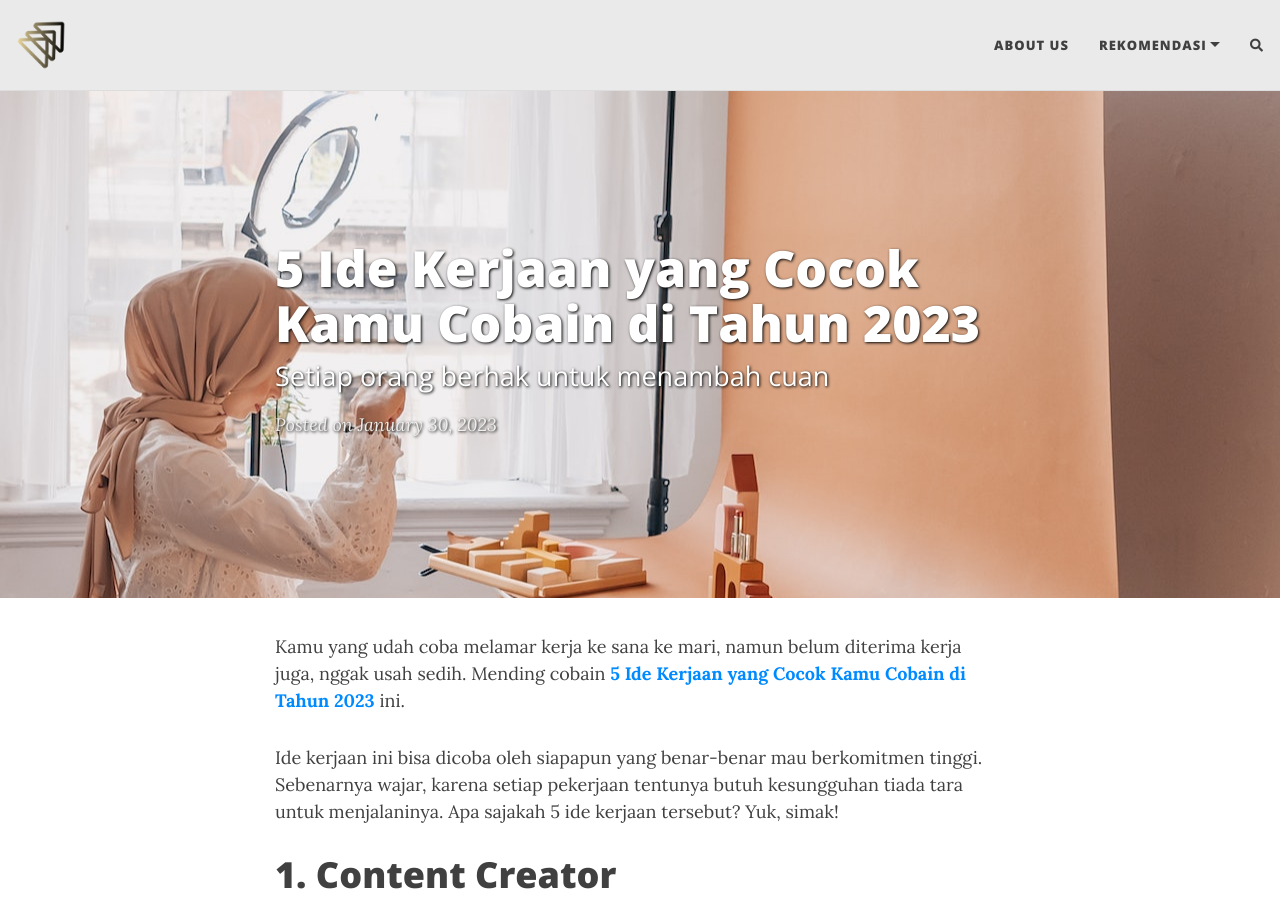
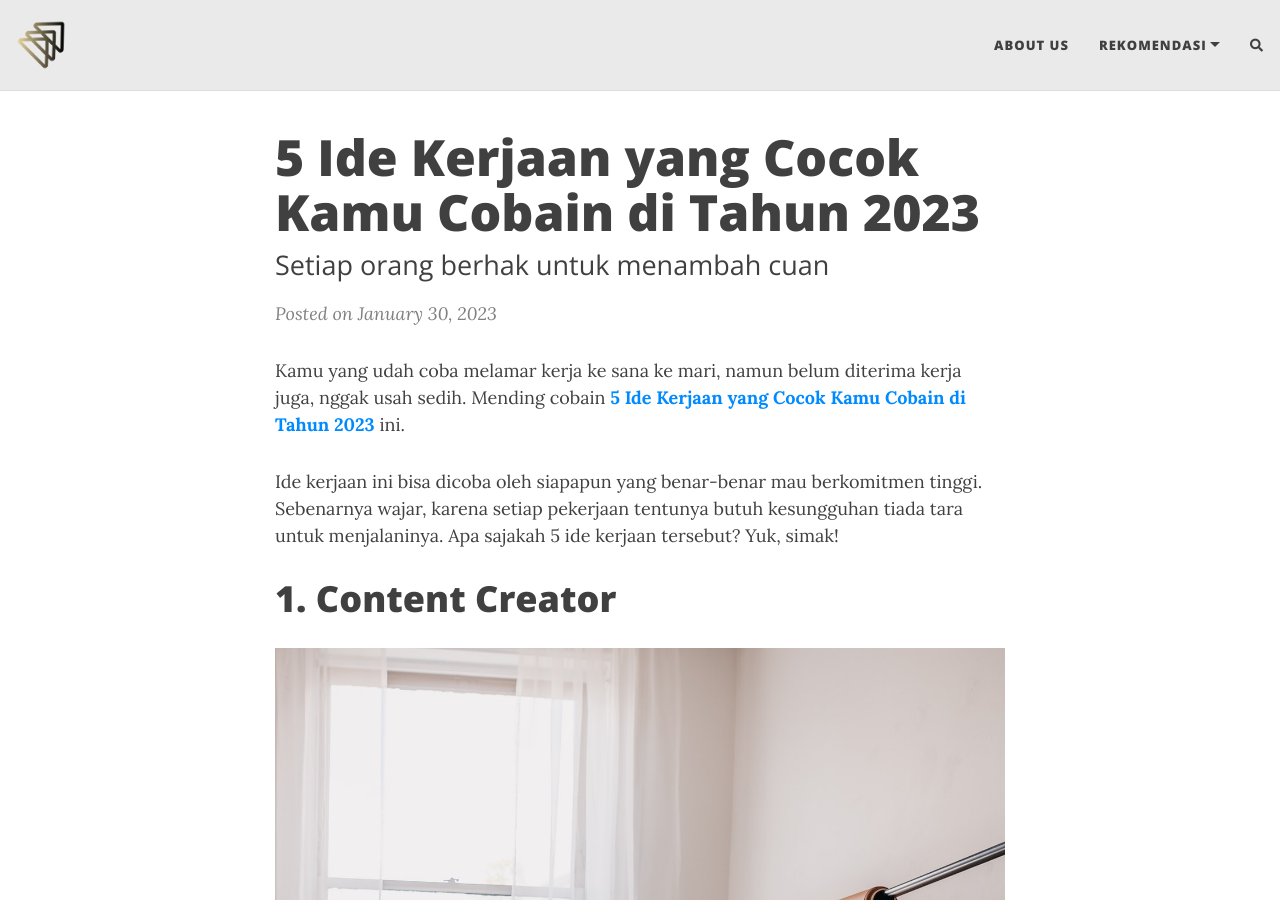
Before and after one commit to haloorderio/mediabaru, a Jekyll site: the page built from _posts/2023-01-30-ide-kerjaan-2023.md, in a window 1280 px wide and 900 px high. Built offline with Jekyll 4.4.1, drawn with Linux system fonts in a browser that asks for light colours; nearby versions of some CDN libraries; comment, search, counter and statistics services are not loaded.

Commit message:
Update 2023-01-30-ide-kerjaan-2023.md

```diff
--- a/_posts/2023-01-30-ide-kerjaan-2023.md
+++ b/_posts/2023-01-30-ide-kerjaan-2023.md
@@ -2,7 +2,7 @@
 layout: post
 title: 5 Ide Kerjaan yang Cocok Kamu Cobain di Tahun 2023
 subtitle: Setiap orang berhak untuk menambah cuan
-cover-img: /assets/img/pexels-pnw-production-9218702.jpg
+cover-img:
 thumbnail-img: /assets/img/pexels-vlada-karpovich-4050290.jpg
 share-img: /assets/img/pexels-pnw-production-9218702.jpg
 tags: [kreatif, karir]
```
